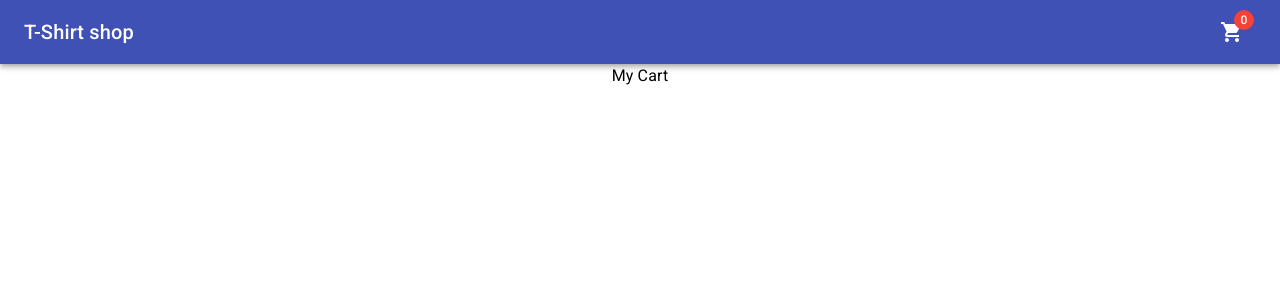
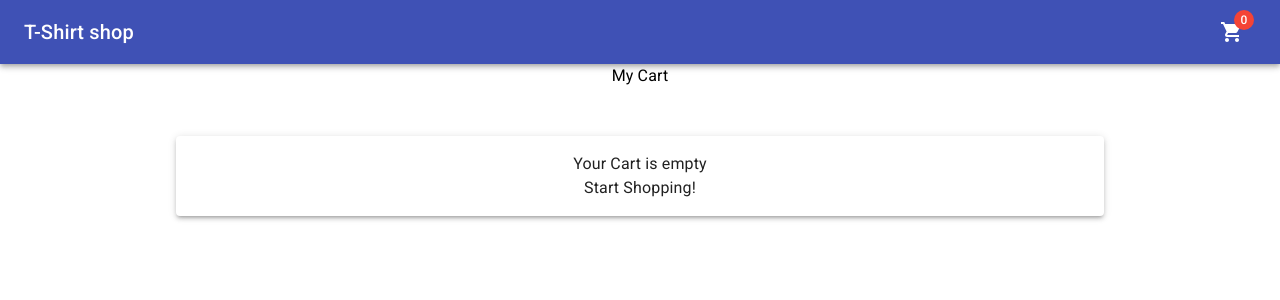
Before and after one commit to WIllChengster/tshirt_shop, a React (Create React App) app: page /cart in a window 1280 px wide. Shown: the top 300 px of the page. Built offline with nearby package versions, Linux system fonts and the light colour scheme.

Commit message:
cartitem map in cart dir

```diff
--- a/src/components/Cart.js
+++ b/src/components/Cart.js
@@ -1,26 +1,56 @@
-import React from 'react';
+import React, { useContext } from 'react';
 import { CartContext } from '../context/cart-context'
 import { makeStyles } from '@material-ui/core/styles'
 
-import { Typography } from '@material-ui/core'
+import { Typography, Paper } from '@material-ui/core'
 
 
 
 const useStyles = makeStyles( theme => ({
     header: {
         textAlign: 'center'
+    },
+    cartContainer: {
+        // display: 'flex',
+        justifyContent: 'center',
+        marginTop: theme.spacing(6),
+    },
+    cartItem: {
+        width: '70%',
+        padding: theme.spacing(2),
+        textAlign: 'center',
+        margin: 'auto'
     }
 }))
 
 const Cart = () => {
 
     const classes = useStyles();
+    const {cart, updateCart} = useContext(CartContext)
+
+    console.log(cart);
+
+    let EmptyCartComponent = <Paper elevation={3} className={classes.cartItem} >
+        <Typography>Your Cart is empty</Typography>
+        <Typography>Start Shopping!</Typography>
+        </Paper>
+
+    let CartMap = cart.map( (item, index) => {
+        return(
+            <Paper evelation={3} key={index} className={classes.cartItem} >
+                <Typography>{item}</Typography>
+            </Paper>
+        )
+    } )
+
+    let UserCart = cart.length > 0 ? CartMap : EmptyCartComponent
 
     return(
         <div>
-            <Typography className={classes.header} component="h3" >
-                My Cart
-            </Typography>
+            <Typography className={classes.header} component="h3" >My Cart</Typography>
+            <div className={classes.cartContainer}>
+                {UserCart}
+            </div>
         </div>
     )
 }
```
